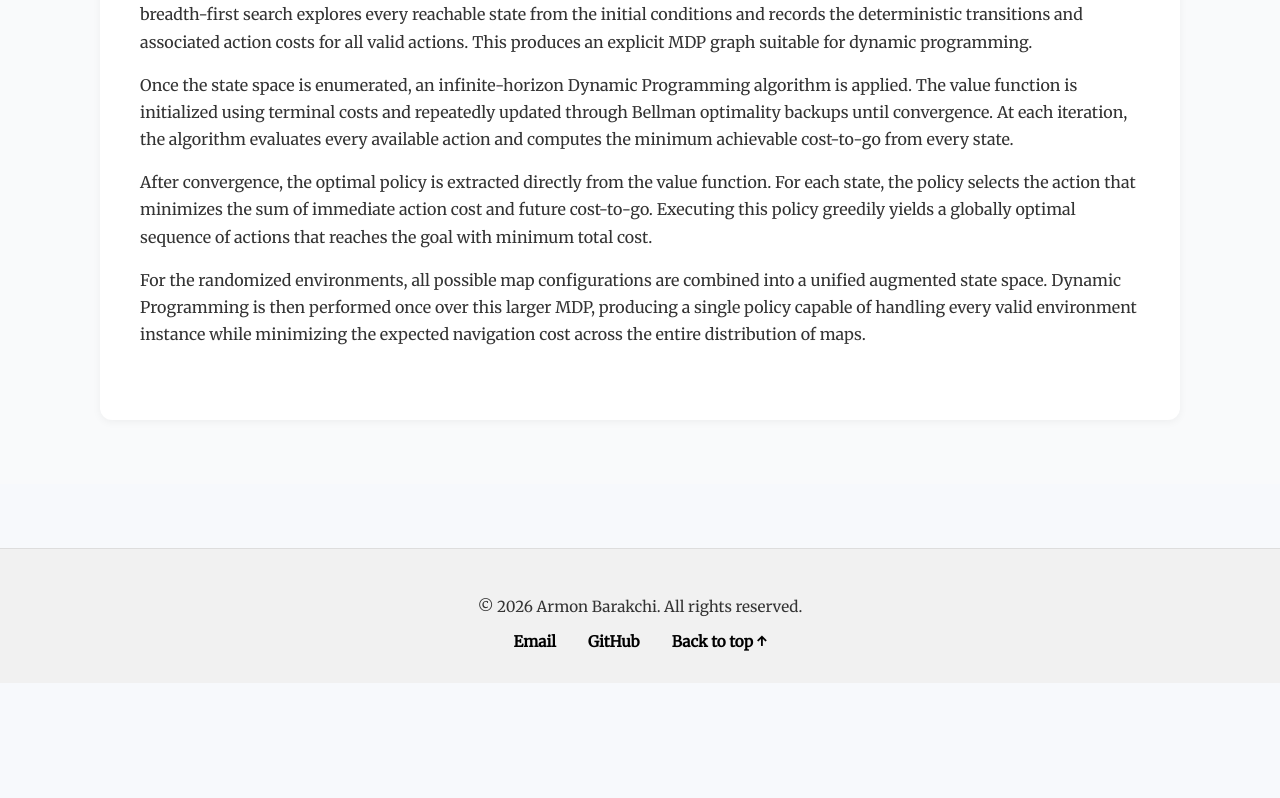
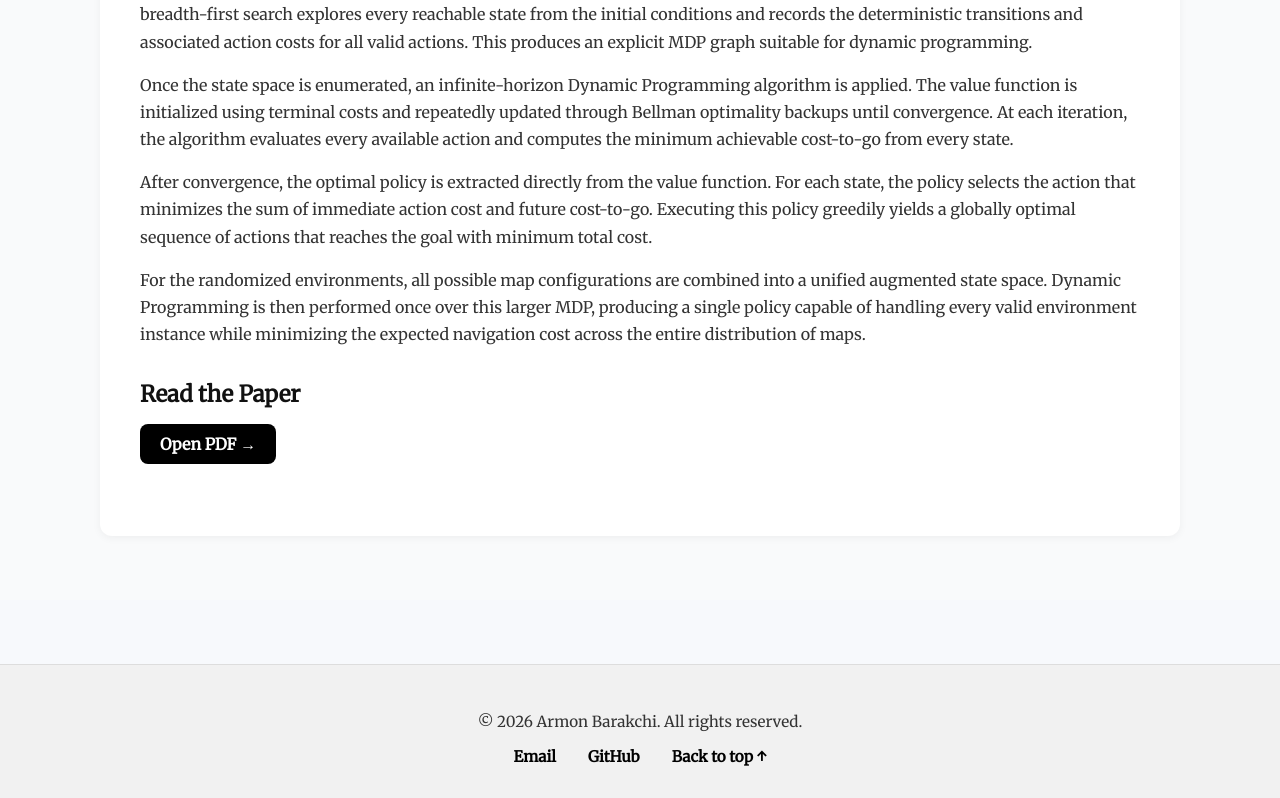
Before and after one commit to ArmonBarakchi/ArmonWebsite, a React (Create React App) app in the folder frontend/: page /project/DynamicProgramming in a window 1280 px wide. Shown: the part 861-1659 px from the top of the page. Before the commit the page ends 1544 px from the top, so only its background shows below. Built offline with nearby package versions, Linux system fonts and the light colour scheme.

Commit message:
new project

```diff
--- a/frontend/src/components/276bPR1.js
+++ b/frontend/src/components/276bPR1.js
@@ -74,6 +74,18 @@ const DYNPRO = () => {
                       of maps.
                   </p>
               </section>
+
+              <section className="project-section">
+                  <h2>Read the Paper</h2>
+                  <a
+                      className="github-button"
+                      href="/images/ECE276B_PR1_REPORT%20(2).pdf"
+                      target="_blank"
+                      rel="noopener noreferrer"
+                  >
+                      Open PDF →
+                  </a>
+              </section>
           </div>
 
 
```
